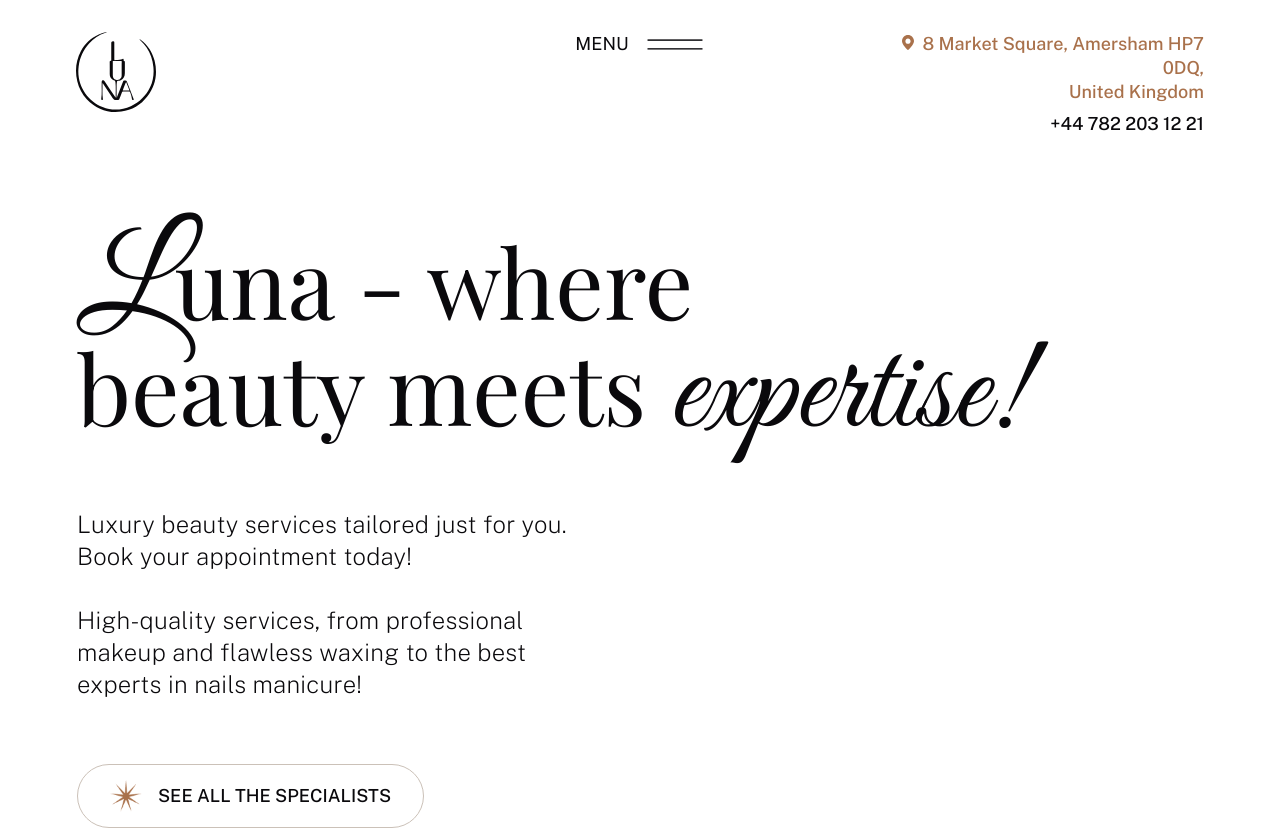
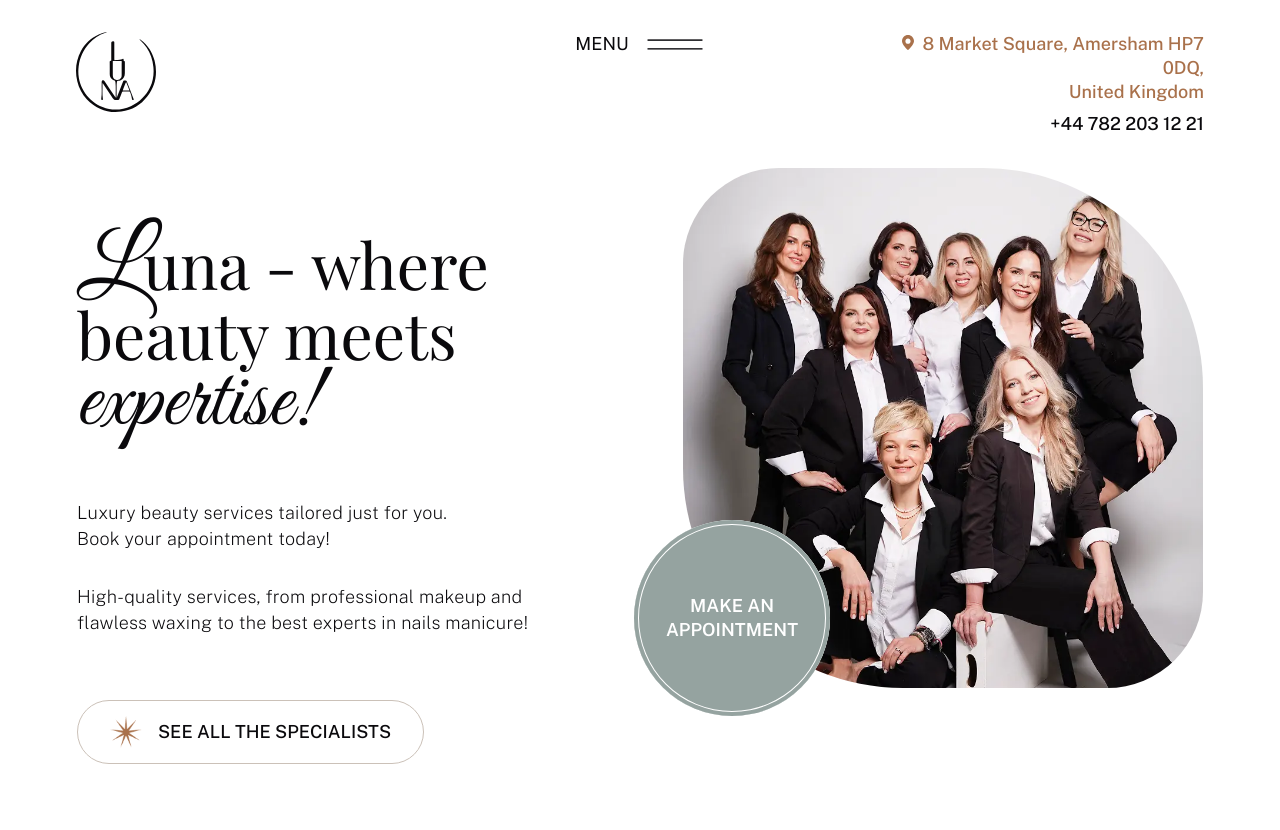
Before and after one commit to Varikash/luna-beauty, a Next.js app: page /about in a window 1280 px wide. Shown: the top 830 px of the page. Built offline with nearby package versions, Linux system fonts and the light colour scheme; a web font is replaced by a local one.

Commit message:
Refactor HeroAbout styles to use flexbox for layout, enhancing responsiveness across various screen sizes. Updated media queries for improved typography and image handling, replacing the hero-team image with a new team_sm.webp image.

```diff
--- a/app/components/HeroAbout/HeroAbout.module.css
+++ b/app/components/HeroAbout/HeroAbout.module.css
@@ -5,10 +5,10 @@
 }
 
 .inner {
-  display: grid;
-  grid-template-columns: minmax(520px, 1fr) 884px;
+  display: flex;
+  justify-content: space-between;
+  align-items: flex-start;
   gap: 64px;
-  align-items: start;
 }
 
 .content {
@@ -75,31 +75,119 @@
   top: 527px;
 }
 
-@media (max-width: 1280px) {
+@media (max-width: 1774px) {
+  .title {
+    font-size: 88px;
+    line-height: 88px;
+  }
+
+  .titleLead,
+  .titleAccent {
+    font-size: 124px;
+    line-height: 88px;
+  }
+
+  .text {
+    font-size: 22px;
+    line-height: 30px;
+  }
+
+  .imageWrap {
+    width: 760px !important;
+  }
+}
+
+@media (max-width: 1610px) {
+  .title {
+    font-size: 76px;
+    line-height: 76px;
+  }
+
+  .titleLead,
+  .titleAccent {
+    font-size: 108px;
+    line-height: 76px;
+  }
+
+  .text {
+    font-size: 20px;
+    line-height: 28px;
+  }
+
+  .imageWrap {
+    width: 600px !important;
+  }
+
+  .appointment {
+    top: 408px;
+  }
+}
+
+@media (max-width: 1330px) {
+  .title {
+    font-size: 64px;
+    line-height: 64px;
+  }
+
+  .titleLead,
+  .titleAccent {
+    font-size: 92px;
+    line-height: 64px;
+  }
+
+  .text {
+    font-size: 18px;
+    line-height: 26px;
+  }
+
+  .imageWrap {
+    width: 520px !important;
+  }
+
+  .appointment {
+    top: 352px;
+    left: -49px;
+  }
+}
+
+@media (max-width: 1200px) {
+  .content {
+    gap: 40px;
+  }
+
+  .title {
+    font-size: 48px;
+    line-height: 48px;
+  }
+
+  .titleLead,
+  .titleAccent {
+    font-size: 68px;
+    line-height: 48px;
+  }
+
+  .text {
+    gap: 24px;
+  }
+
+  .imageWrap {
+    width: 450px !important;
+  }
+}
+
+@media (max-width: 980px) {
+  .section {
+    padding: 0 16px;
+  }
+
   .inner {
-    grid-template-columns: 1fr;
+    flex-direction: column;
   }
 
   .media {
     display: grid;
     place-items: center;
-  }
-
-  .imageWrap {
-    width: min(884px, 100%);
-  }
-
-  .appointment {
-    left: 50%;
-    top: auto;
-    bottom: -40px;
-    transform: translateX(-50%);
-  }
-}
-
-@media (max-width: 768px) {
-  .section {
-    padding: 0 16px;
+    width: 100%;
   }
 
   .content {
@@ -130,12 +218,17 @@
   }
 
   .imageWrap {
-    width: 343px;
+    width: 100% !important;
     aspect-ratio: 343 / 414;
     border-radius: 0;
+    background-image: url('/images/about/team_sm.webp');
+    background-position: center bottom;
   }
 
   .appointment {
+    left: 50%;
+    top: auto;
     bottom: -60px;
+    transform: translateX(-50%);
   }
 }
```
Also changed, not shown: public/images/about/hero-team.png (deleted), public/images/about/team_sm.webp (added).
